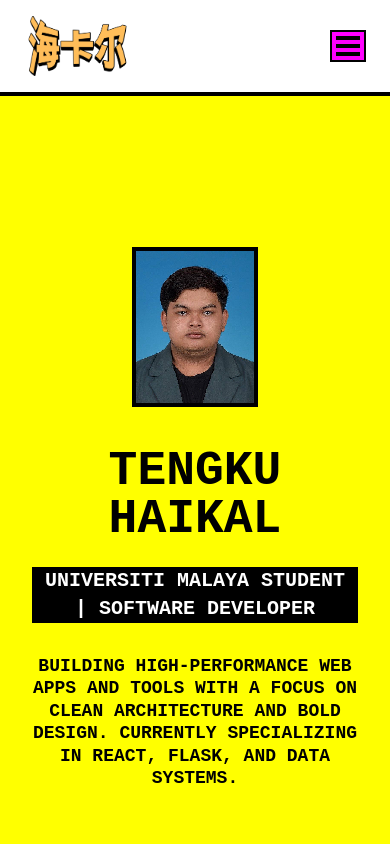
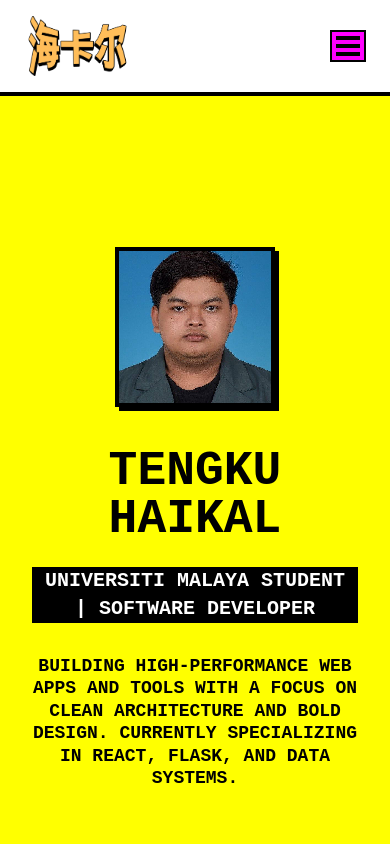
Before and after one commit to tengkuhaikal-12/portfolio, a React (Vite) app: page / in a window 390 px wide. Shown: the top 844 px of the page. Built offline with nearby package versions, Linux system fonts and the light colour scheme.

Commit message:
fix phone screen layout

```diff
--- a/src/App.jsx
+++ b/src/App.jsx
@@ -12,7 +12,7 @@ const Portfolio = () => {
         <img
           src="/profile.jpg"
           alt="profile-picture"
-          className="h-40 md:h-80 w-auto object-cover border-4"
+          className="w-40 h-40 md:w-64 md:h-64 object-cover rounded-full border-4 border-black shadow-flat"
         />
 
         <div className="flex flex-col justify-center items-center md:items-start text-center md:text-left gap-2">
```
